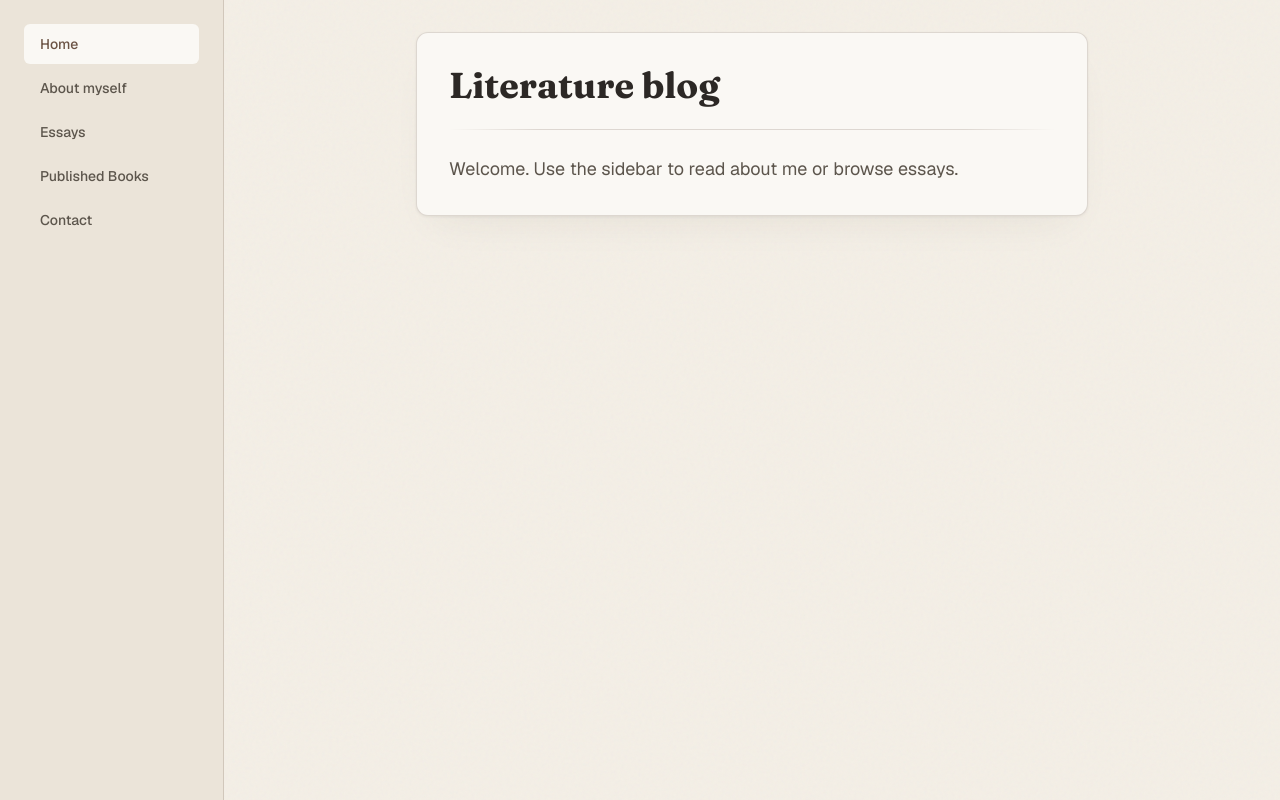
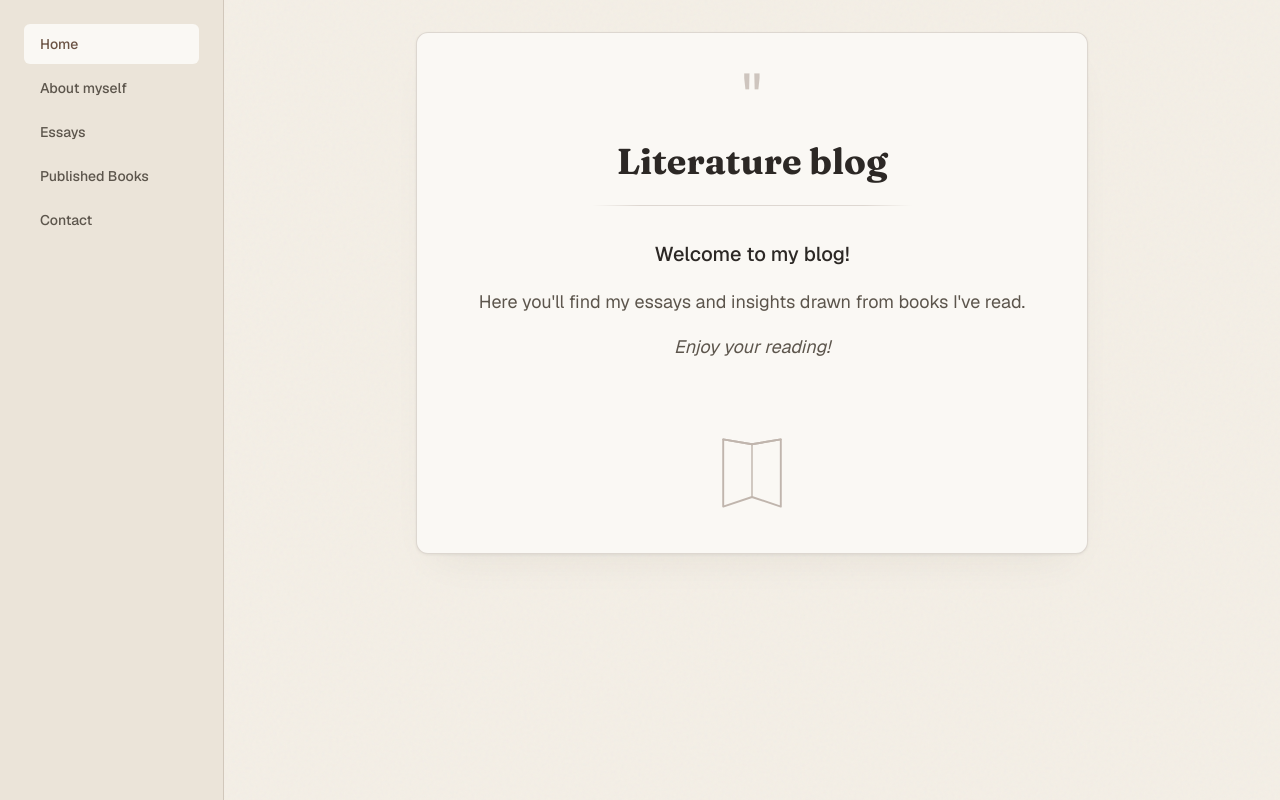
Before and after one commit to nicku/literature-blog, a Next.js app: page / in a window 1280 px wide. Built offline with nearby package versions, Linux system fonts and the light colour scheme; a web font is replaced by a local one.

Commit message:
Add content to home and about myself

```diff
--- a/src/app/page.tsx
+++ b/src/app/page.tsx
@@ -2,11 +2,56 @@ export default function Home() {
   return (
     <main className="max-w-2xl mx-auto">
       <div className="paper rounded-xl p-6 sm:p-8">
-        <h1 className="font-title text-4xl font-bold mb-4">Literature blog</h1>
-        <div className="rule my-6" role="presentation" />
-        <p className="text-lg leading-relaxed" style={{ color: "var(--foreground-muted)" }}>
-          Welcome. Use the sidebar to read about me or browse essays.
-        </p>
+        <div className="text-center mb-8">
+          <div className="inline-block mb-4 text-6xl leading-none" style={{ color: "var(--accent)", opacity: 0.3 }}>
+            "
+          </div>
+          <h1 className="font-title text-4xl font-bold mb-2">Literature blog</h1>
+          <div className="rule my-6 max-w-xs mx-auto" role="presentation" />
+        </div>
+
+        <div className="space-y-4 text-center">
+          <p className="text-xl font-medium leading-relaxed" style={{ color: "var(--foreground)" }}>
+            Welcome to my blog!
+          </p>
+          <p className="text-lg leading-relaxed" style={{ color: "var(--foreground-muted)" }}>
+            Here you'll find my essays and insights drawn from books I've read.
+          </p>
+          <p className="text-lg leading-relaxed italic" style={{ color: "var(--foreground-muted)" }}>
+            Enjoy your reading!
+          </p>
+        </div>
+
+        <div className="mt-10 pt-6 flex justify-center">
+          <div className="w-24 h-24 opacity-40" style={{ color: "var(--accent)" }}>
+            <svg viewBox="0 0 100 100" fill="none" xmlns="http://www.w3.org/2000/svg">
+              <path
+                d="M20 15 L20 85 L50 75 L80 85 L80 15 L50 20 Z"
+                stroke="currentColor"
+                strokeWidth="2"
+                fill="none"
+                strokeLinecap="round"
+                strokeLinejoin="round"
+              />
+              <path
+                d="M20 15 L50 20 L80 15"
+                stroke="currentColor"
+                strokeWidth="2"
+                strokeLinecap="round"
+                strokeLinejoin="round"
+              />
+              <line
+                x1="50"
+                y1="20"
+                x2="50"
+                y2="75"
+                stroke="currentColor"
+                strokeWidth="1.5"
+                strokeLinecap="round"
+              />
+            </svg>
+          </div>
+        </div>
       </div>
     </main>
   )
--- a/src/content/about.md
+++ b/src/content/about.md
@@ -1,7 +1,15 @@
 ---
-title: About myself
+title: "About Me"
+language: "en"
+category: "About"
+date: "2026-02-06"
+slug: "about-me"
+image: "/images/nick-profile.jpg" # כאן תוכל לשים את הנתיב לתמונה שלך
 ---
 
-Write information about yourself here. You can use **markdown** for formatting.
+Hi!
+My name is Nick, and I’m a graduate of the Arzim Program with a Master’s degree in Mathematics. I really enjoy reading and analyzing books, and I started this blog to share summaries and insights that emerged during my reading.
 
-Edit this file at `src/content/about.md` to update what appears on the About page.
+Over the past five years, I have written the final presentation for the *Gachliliot* project, which supports young people facing challenges in Holon.
+
+My stories and poems have appeared on various platforms, including the *“Fathers”* exhibition at the Beit HaOmanut Museum in Bat Yam, the *“Men’s Day”* exhibition organized by the Municipality of Petah Tikva, and in the magazine *“BeEinayha”* (edited by Dr. Zamira Poran-Zion).
```
